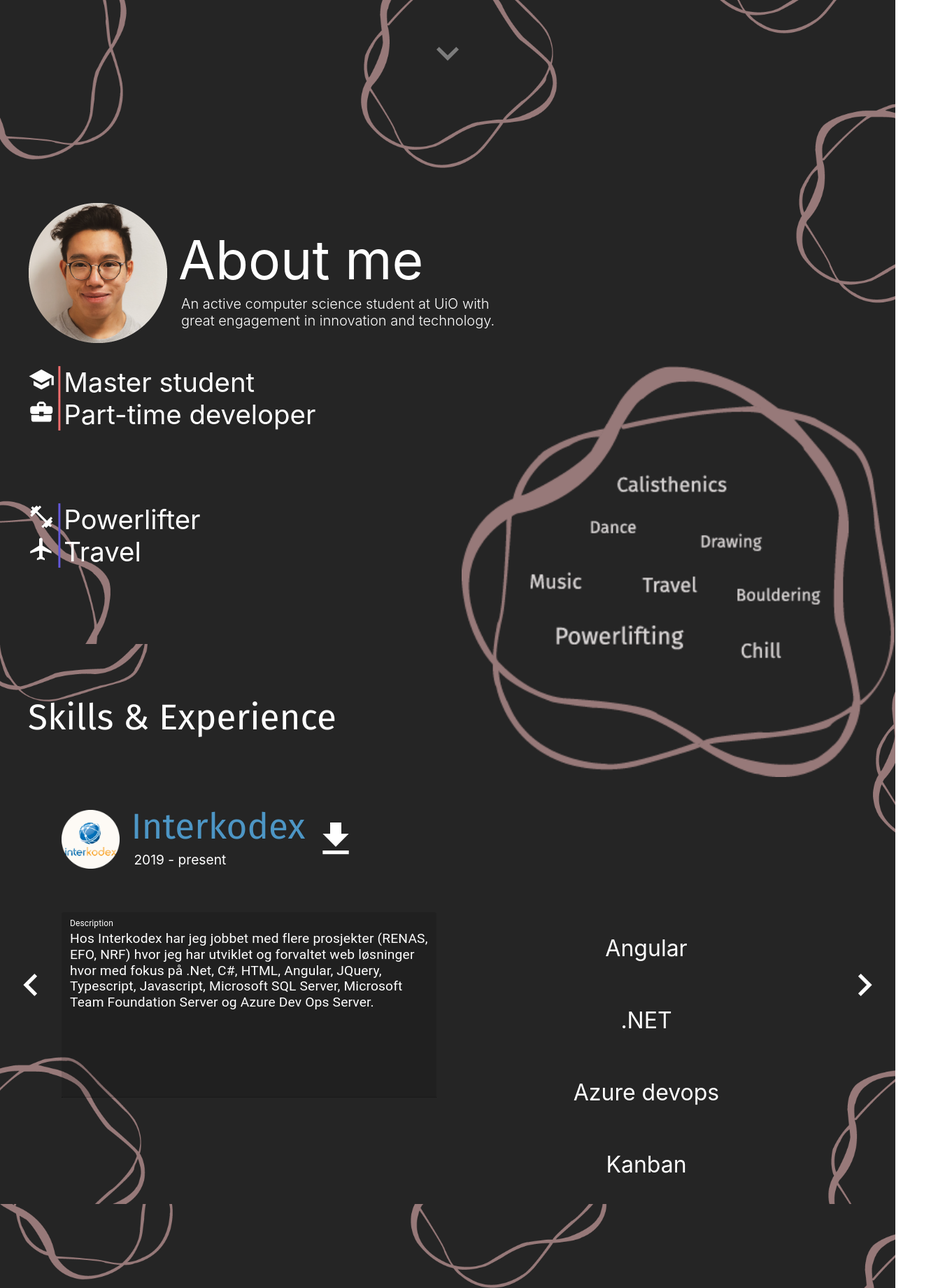
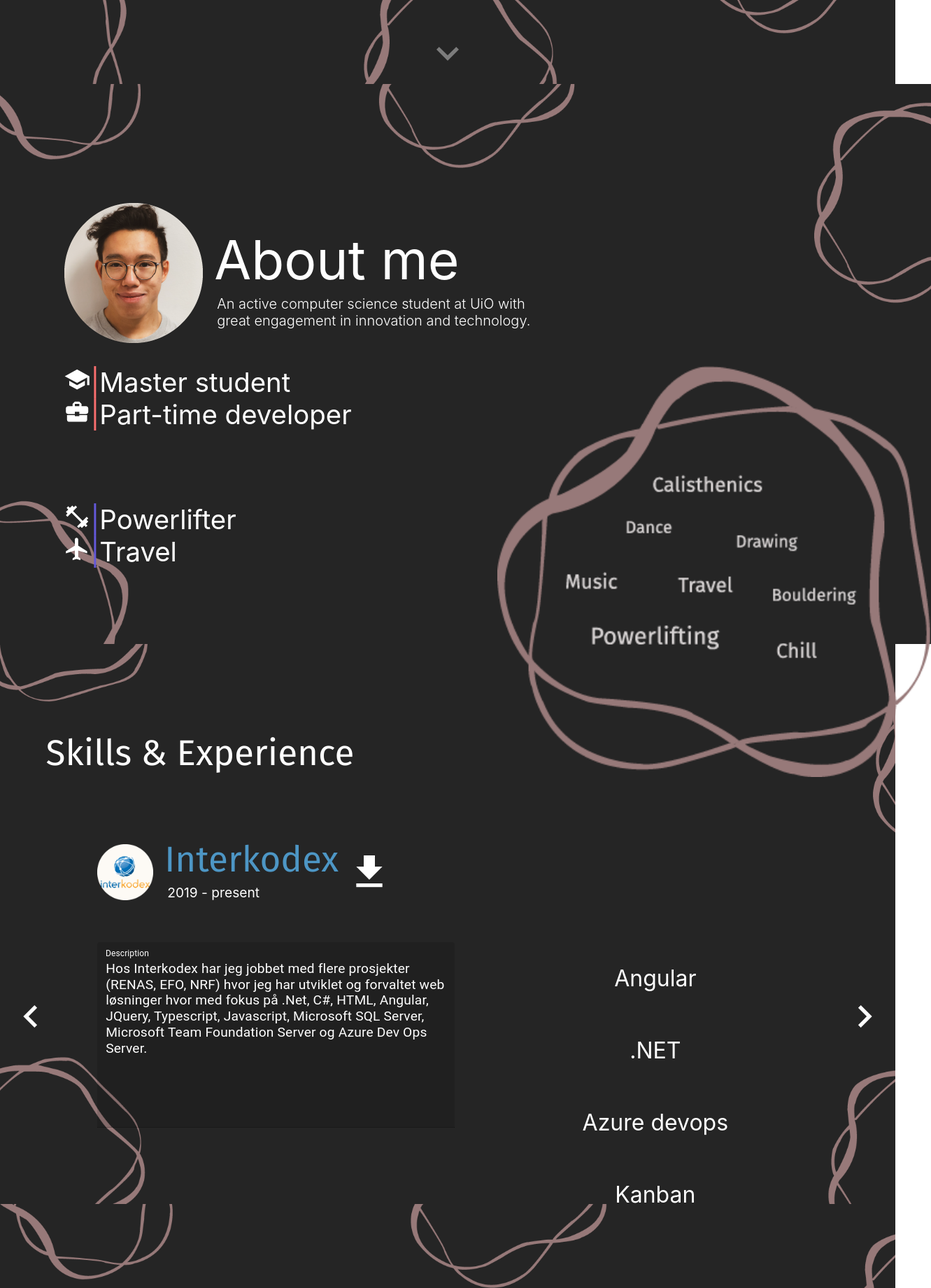
Before and after one commit to stevenhgn/Portfolio, a React (Create React App) app: page / in a window 1280 px wide. Shown: the part 680-2520 px from the top of the page at 70% size, 1331 px wide, since content can reach past the window. Built offline with nearby package versions, Linux system fonts and the light colour scheme.

Commit message:
Small changes to flex and margin for more responsive web

```diff
--- a/src/pages/About/About.js
+++ b/src/pages/About/About.js
@@ -44,7 +44,7 @@ const About = forwardRef((props, ref) => {
     <ContentWrapper flex={1}></ContentWrapper>,
   ];
   return (
-    <Wrapper ref={ref} className={"AboutRoot"}>
+    <Wrapper ref={ref} className={"AboutRoot"} pl={"4vw"}>
       <StyledBox flexDirection={"row"} className={"Title&logo"} pl={5} pt={20}>
         <StyledBox flexWrap={"wrap"}>
           <ImageWrapper
--- a/src/pages/Skills/Skills.js
+++ b/src/pages/Skills/Skills.js
@@ -61,7 +61,7 @@ const Skills = forwardRef((props, ref) => {
   return (
     <Wrapper ref={ref} className={"SkillsRoot"}>
       <StyledBox pt={5} pl={5}>
-        <StyledText color={"white"} fontSize={"4vw"}>
+        <StyledText color={"white"} fontSize={"4vw"} pt={"4vw"} pl={"2vw"}>
           Skills {"&"} Experience
         </StyledText>
       </StyledBox>
@@ -72,7 +72,11 @@ const Skills = forwardRef((props, ref) => {
           </Tooltip>
         </StyledIconButtonBack>
 
-        <SkillsCard className={"SkillCard-content"} flexWrap={"wrap"}>
+        <SkillsCard
+          className={"SkillCard-content"}
+          flexWrap={"wrap"}
+          pl={"4vw"}
+        >
           <StyledBox
             // flexGrow={"initial"}
             alignItems={"center"}
```
